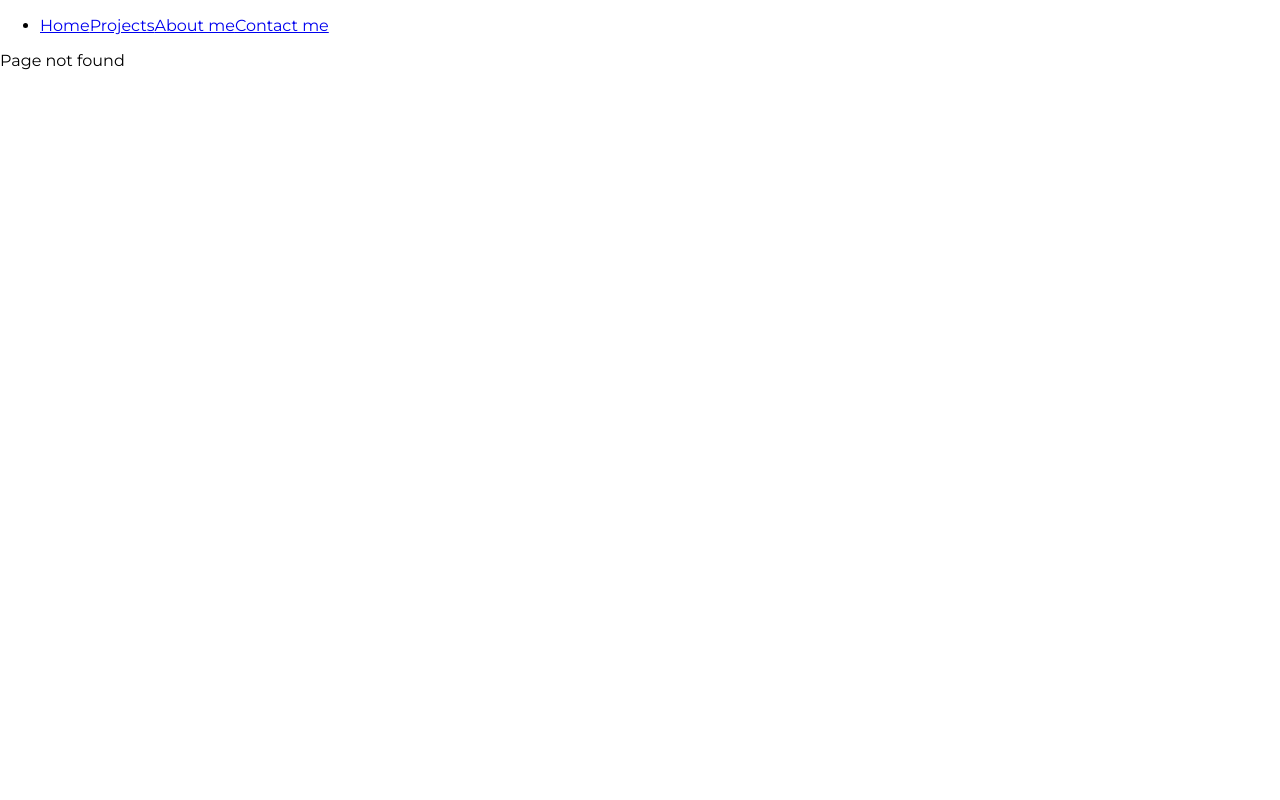
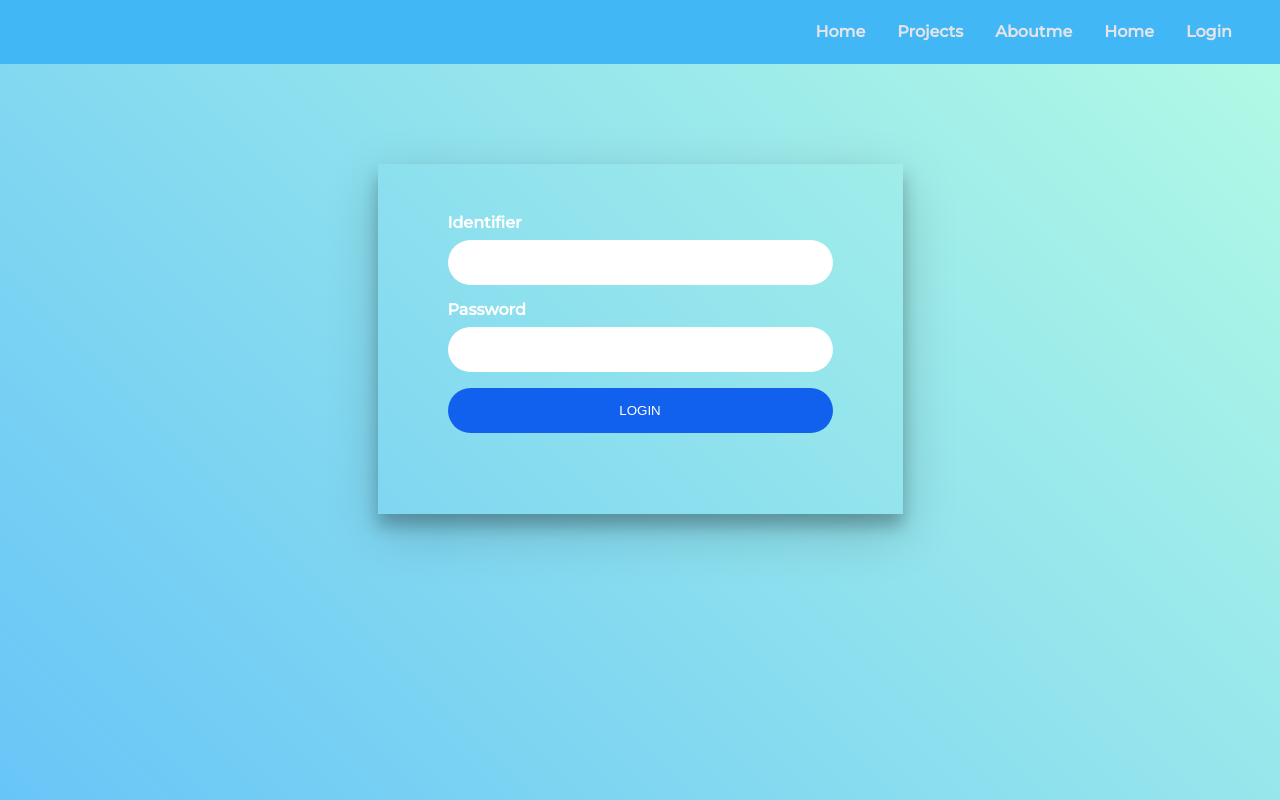
Before and after one commit to eunicejhu/typescript-blog.github.io, a React (Create React App) app: page /login in a window 1280 px wide. Before the commit this address had no page. Built offline with nearby package versions, Linux system fonts and the light colour scheme.

Commit message:
Add Login to Menu & style Menu

```diff
--- a/src/pages/Login.jsx
+++ b/src/pages/Login.jsx
@@ -8,7 +8,7 @@ export default function Login({ cb }) {
   const [password, setPassword] = useState("");
   const handleSubmit = (e) => {
     e.preventDefault();
-    if (identifier && password) cb();
+    if (identifier && password) cb({ identifier, password });
   };
   return (
     <div className="form-container">
--- a/src/pages/PortfolioPage.jsx
+++ b/src/pages/PortfolioPage.jsx
@@ -1,19 +1,70 @@
-import React from "react";
-import { Switch, Route, NavLink } from "react-router-dom";
+import React, { useState } from "react";
+import { Switch, Route, NavLink, useHistory } from "react-router-dom";
 
 import Projects from "./Projects";
+import Login from "./Login";
+
+import "../styles/PortfolioPage.scss";
+
+function useLogin() {
+  const [isLogged, setIsLogged] = useState(false);
+  const history = useHistory();
+  const login = ({ identifier, password }) => {
+    setTimeout(() => {
+      // API call to login}
+      setIsLogged(true);
+      // back to previous page
+      history.goBack("/");
+    }, 1000);
+  };
+  return [isLogged, login];
+}
+const ROUTES = [
+  {
+    to: "/",
+    text: "Home",
+  },
+  {
+    to: "/projects",
+    text: "Projects",
+  },
+  {
+    to: "/aboutme",
+    text: "Aboutme",
+  },
+  {
+    to: "/contactme",
+    text: "Home",
+  },
+  {
+    to: "/login",
+    text: "Login",
+  },
+];
 
 function PortfolioPage() {
+  const [isLogged, login] = useLogin();
+
+  const NavLinks = () =>
+    ROUTES.map(({ to, text }) => {
+      if (isLogged && to === "/login") {
+        return (
+          <li key={to}>
+            <NavLink to={to}>Logout</NavLink>
+          </li>
+        );
+      }
+      return (
+        <li key={to}>
+          <NavLink to={to}>{text}</NavLink>
+        </li>
+      );
+    });
   return (
     <>
-      <header>
+      <header className="nav-container">
         <ul>
-          <li>
-            <NavLink to="/">Home</NavLink>
-            <NavLink to="projects">Projects</NavLink>
-            <NavLink to="/aboutme">About me</NavLink>
-            <NavLink to="/contactme">Contact me</NavLink>
-          </li>
+          <NavLinks />
         </ul>
       </header>
       <main>
@@ -29,6 +80,9 @@ function PortfolioPage() {
           </Route>
           <Route path="/contactme">
             <ContactMe />
+          </Route>
+          <Route path="/login">
+            <Login cb={login} />
           </Route>
           <Route>
             <NotFound />
--- /dev/null
+++ b/src/styles/PortfolioPage.scss
@@ -0,0 +1,19 @@
+.nav-container {
+  ul {
+    margin: auto;
+    padding: 0 2rem;
+    height: 4rem;
+    line-height: 4rem;
+    width: 100%;
+    background-color: rgba(66, 183, 245, 1);
+
+    display: flex;
+    flex-direction: row;
+    justify-content: flex-end;
+
+    li {
+      list-style: none;
+      margin: 0 1rem;
+    }
+  }
+}
```
